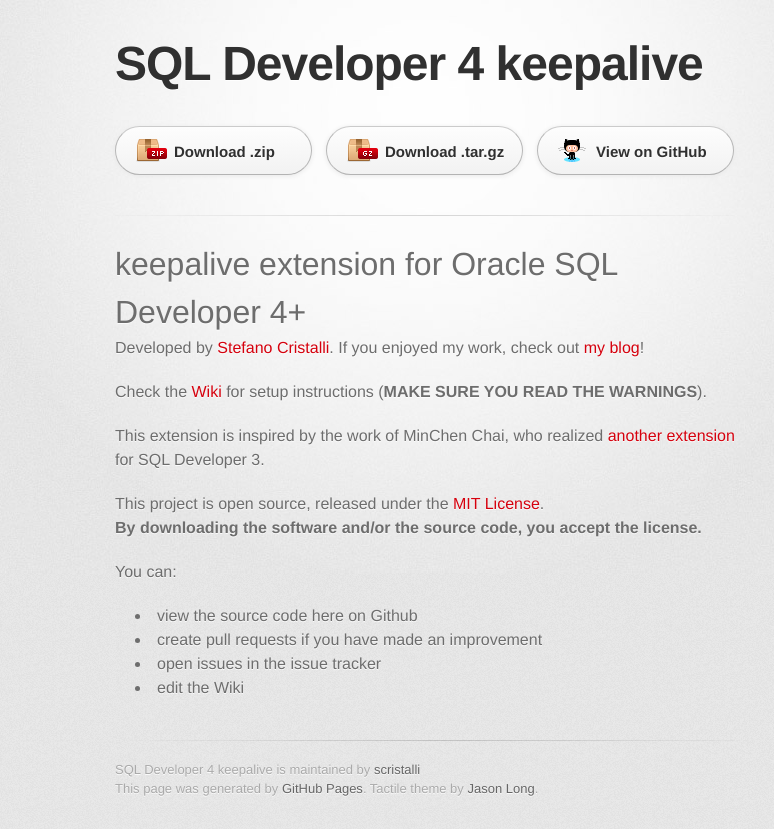
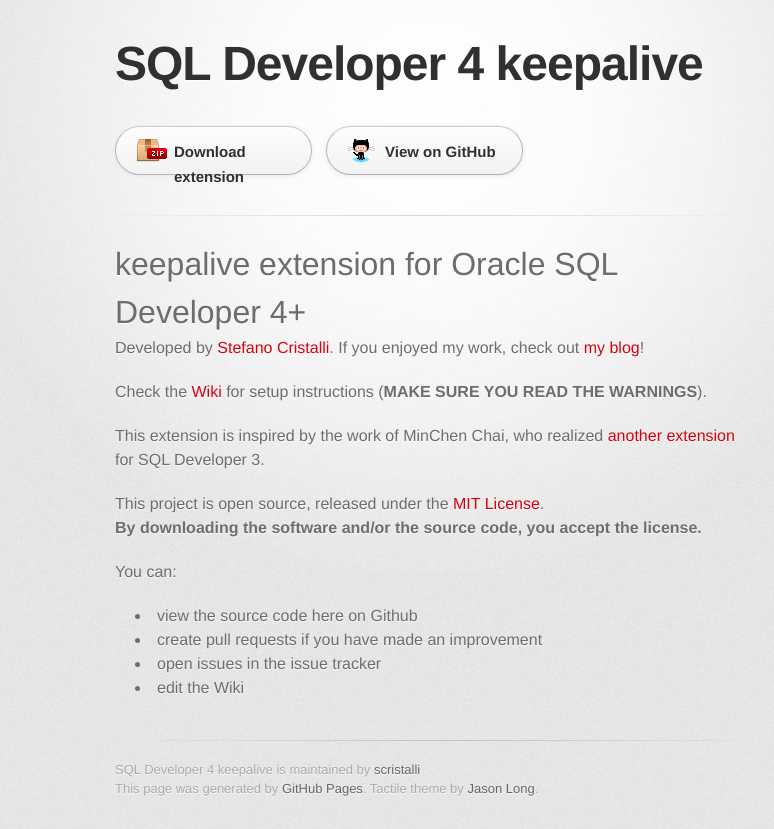
Before and after one commit to scristalli/sql-developer-keepalive, a plain HTML site: page index.html in a window 1280 px wide. Shown: the whole page, without its empty margins (215-989 px from the left). Drawn offline with Linux system fonts and the light colour scheme; a web font is replaced by a local one.

Commit message:
Update index.html

```diff
--- a/index.html
+++ b/index.html
@@ -23,8 +23,7 @@
         </header>
 
         <section id="downloads" class="clearfix">
-          <a href="https://github.com/scristalli/SQL-Developer-4-keepalive/zipball/master" id="download-zip" class="button"><span>Download .zip</span></a>
-          <a href="https://github.com/scristalli/SQL-Developer-4-keepalive/tarball/master" id="download-tar-gz" class="button"><span>Download .tar.gz</span></a>
+          <a href="https://github.com/scristalli/SQL-Developer-4-keepalive/releases" id="download-zip" class="button"><span>Download extension</span></a>
           <a href="https://github.com/scristalli/SQL-Developer-4-keepalive" id="view-on-github" class="button"><span>View on GitHub</span></a>
         </section>
 
```
